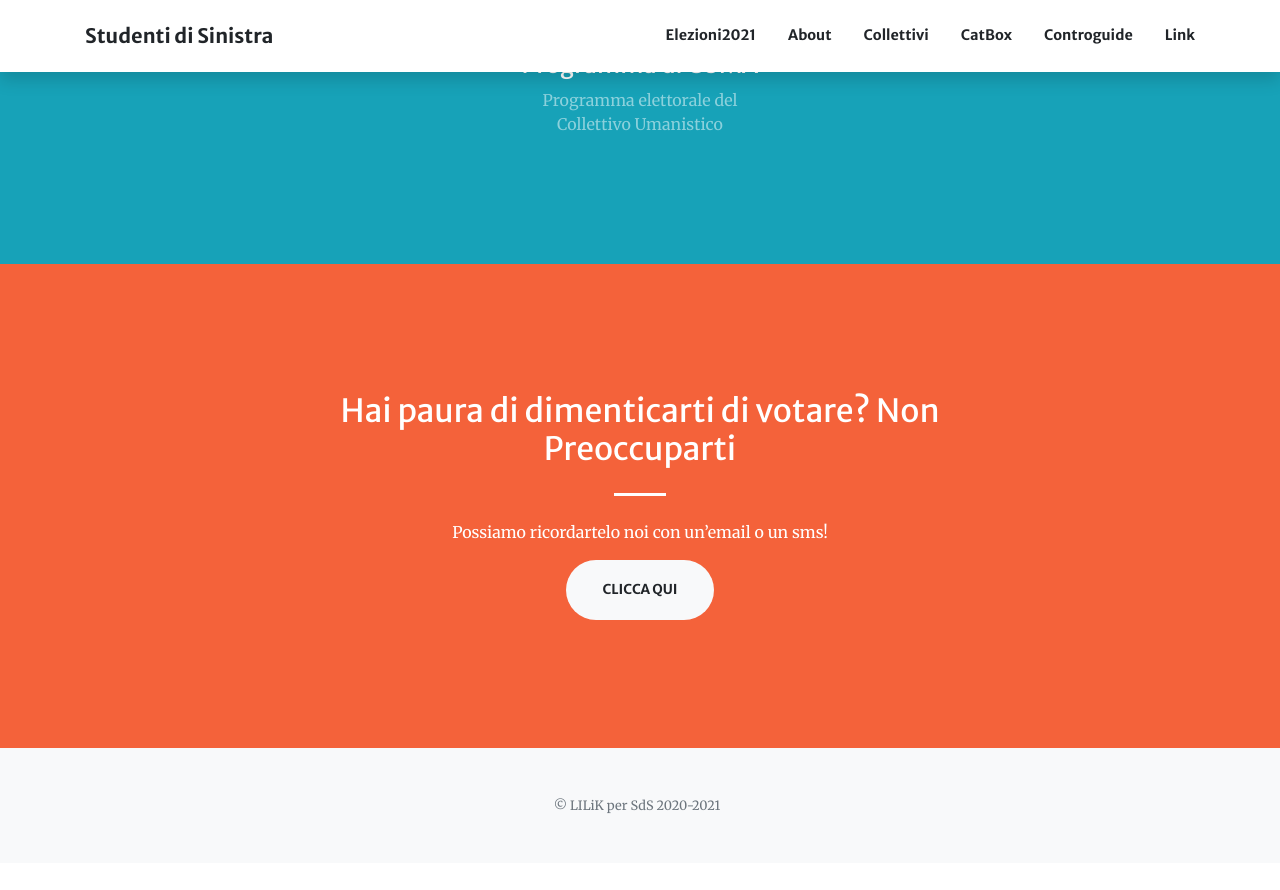
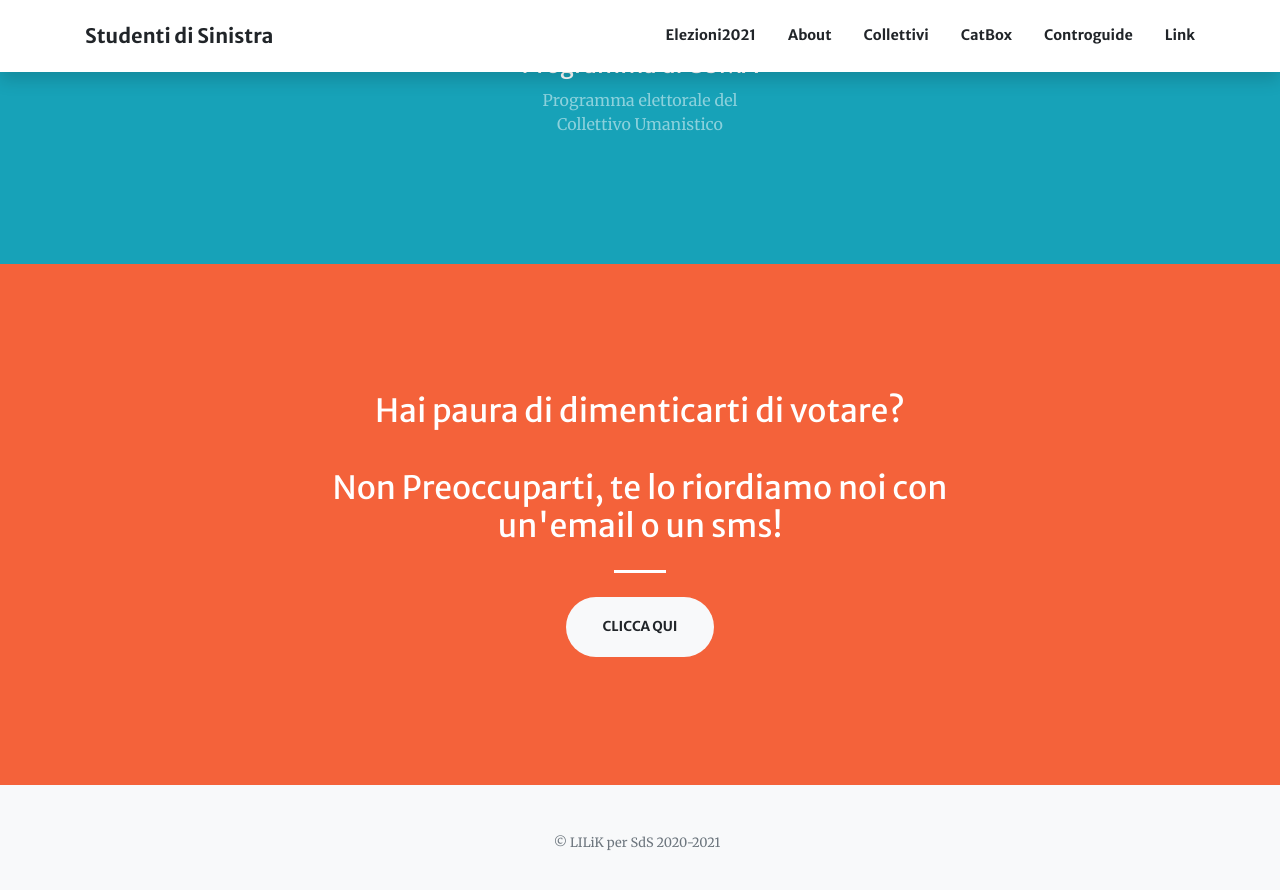
Before and after one commit to studentidisinistra/studentidisinistra.github.io, a Jekyll site: the page built from elezioni2021.md, in a window 1280 px wide and 900 px high, scrolled down 1011 px. Shown: the top 890 px of the window. Built offline with Jekyll 4.4.1, drawn with Linux system fonts in a browser that asks for light colours; nearby versions of some CDN libraries; before the commit the page ends 1874 px from its top, so only the background shows below that.

```diff
--- a/elezioni2021.md
+++ b/elezioni2021.md
@@ -36,8 +36,8 @@
   - type: call-to-action.html
     section_id: ricordami
     background_style: bg-primary
-    title: Hai paura di dimenticarti di votare? Non Preoccuparti
-    text: Possiamo ricordartelo noi con un'email o un sms!
+    title: Hai paura di dimenticarti di votare? <br/>  <br/> Non Preoccuparti, te lo riordiamo noi con un'email o un sms!
+    text:
     actions:
       - title: Clicca qui
         url: 'https://news.sestograd.org/remindervoto'
```
Also changed, not shown: index.md (+1 -0 lines).
